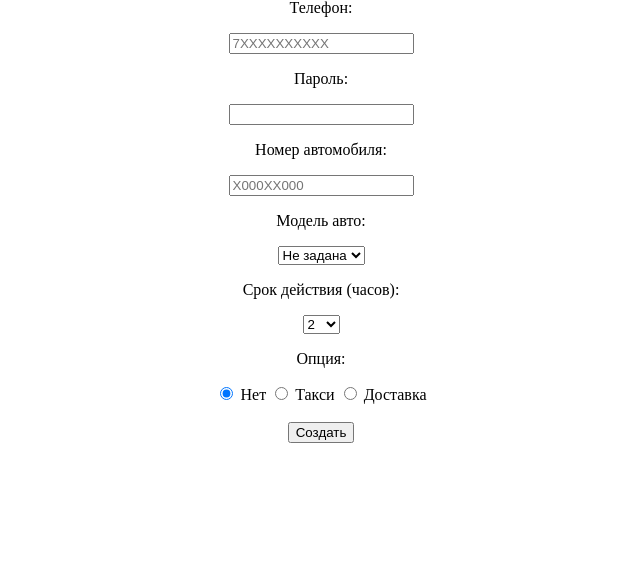
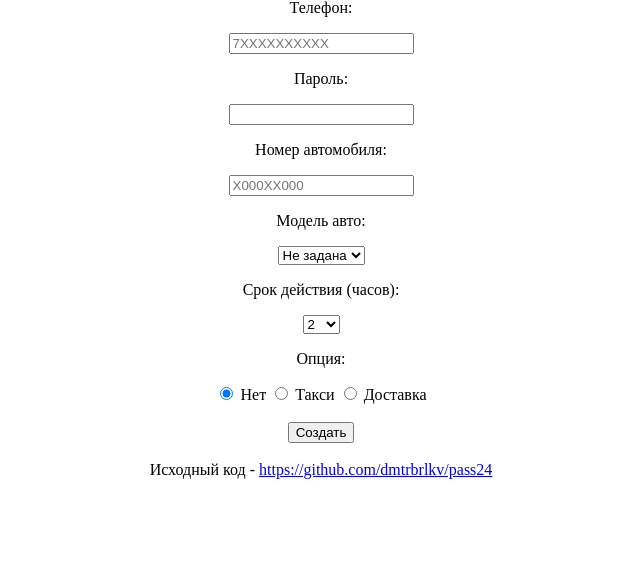
Before and after one commit to dmtrbrlkv/pass24, a Flask app: page / in a window 1280 px wide. Shown: the part 81-650 px from the top of the page, without its empty margins (319-959 px from the left). Run offline with Flask 2, Linux system fonts and the light colour scheme; data that the repository does not hold is empty.

Commit message:
Правки для деплоя на heroku

```diff
--- a/requirements.txt
+++ b/requirements.txt
@@ -1,2 +1,3 @@
 requests == 2.28.1
 Flask == 2.1.3
+gunicorn == 20.1.0
--- a/templates/index.html
+++ b/templates/index.html
@@ -1,5 +1,6 @@
 <!DOCTYPE html>
 <html lang="ru">
+
 <head>
     <meta charset="UTF-8">
     <title>Заказ пропуска Pass24</title>
@@ -56,7 +57,10 @@
         <br>
         <input type="submit" value="Создать">
     </form>
+
 </div>
+<br>
+<div style="text-align: center;">Исходный код - <a href="https://github.com/dmtrbrlkv/pass24">https://github.com/dmtrbrlkv/pass24</a></div>
 
 </body>
 </html>
```
Also changed, not shown: README.md, app.py (renamed from web_app.py), 1 other file.
